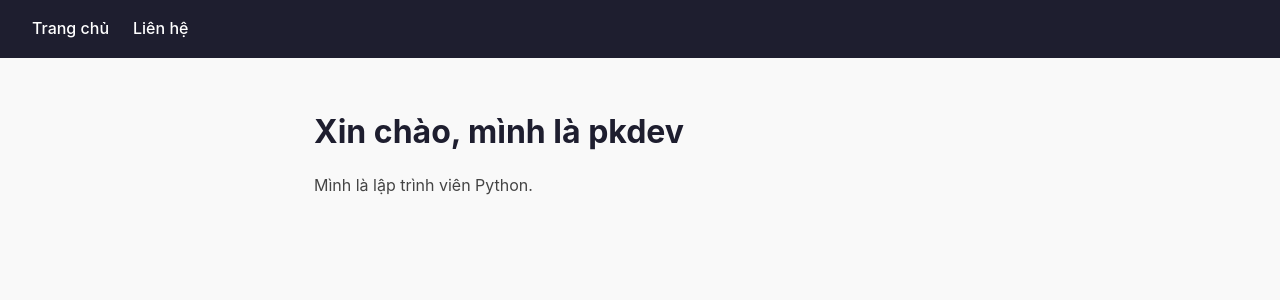
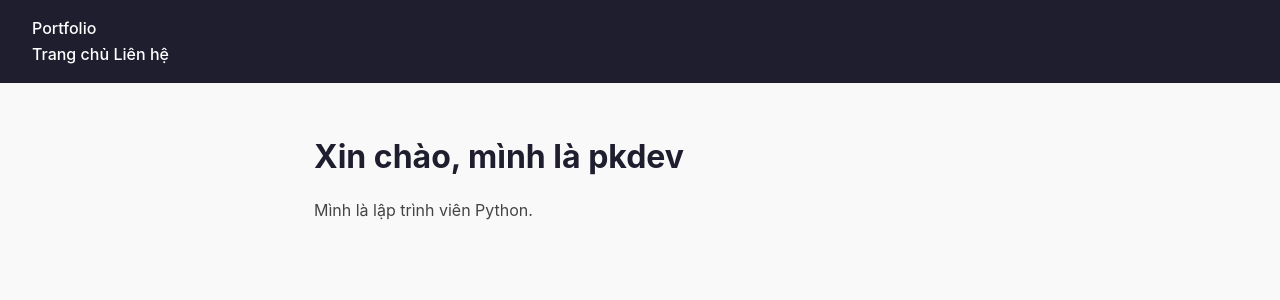
Before and after one commit to pkdev-en/bro-wth, a FastAPI app: page / in a window 1280 px wide. Shown: the top 300 px of the page. Run offline with FastAPI, Linux system fonts and the light colour scheme.

Commit message:
Update base.html

```diff
--- a/templates/base.html
+++ b/templates/base.html
@@ -2,13 +2,19 @@
 <html lang="vi">
 <head>
     <meta charset="UTF-8">
+    <meta name="viewport" content="width=device-width, initial-scale=1.0">
     <title>{% block title %}Portfolio{% endblock %}</title>
     <link rel="stylesheet" href="/static/css/style.css">
 </head>
 <body>
     <nav>
-        <a href="/">Trang chủ</a>
-        <a href="/contact">Liên hệ</a>
+        <div class="nav-inner">
+            <a href="/" class="logo">Portfolio</a>
+            <div class="nav-links">
+                <a href="/">Trang chủ</a>
+                <a href="/contact">Liên hệ</a>
+            </div>
+        </div>
     </nav>
     <main>
         {% block content %}{% endblock %}
```
